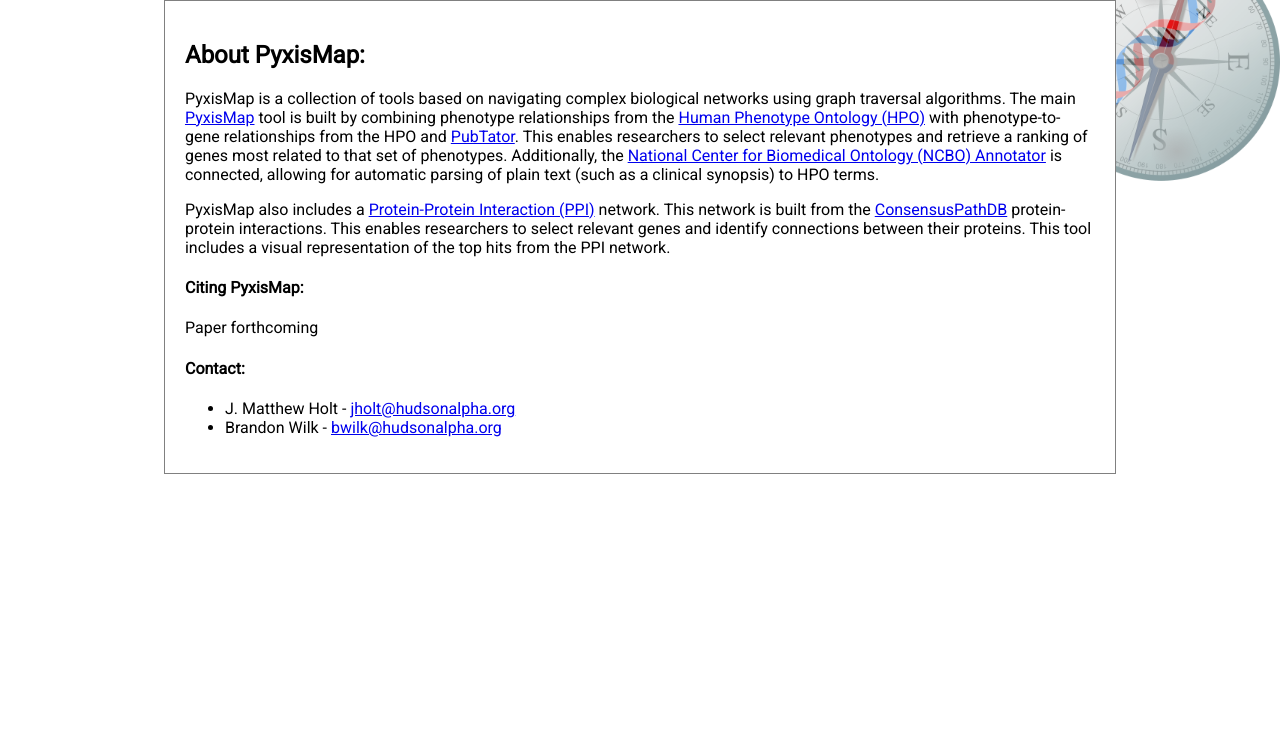
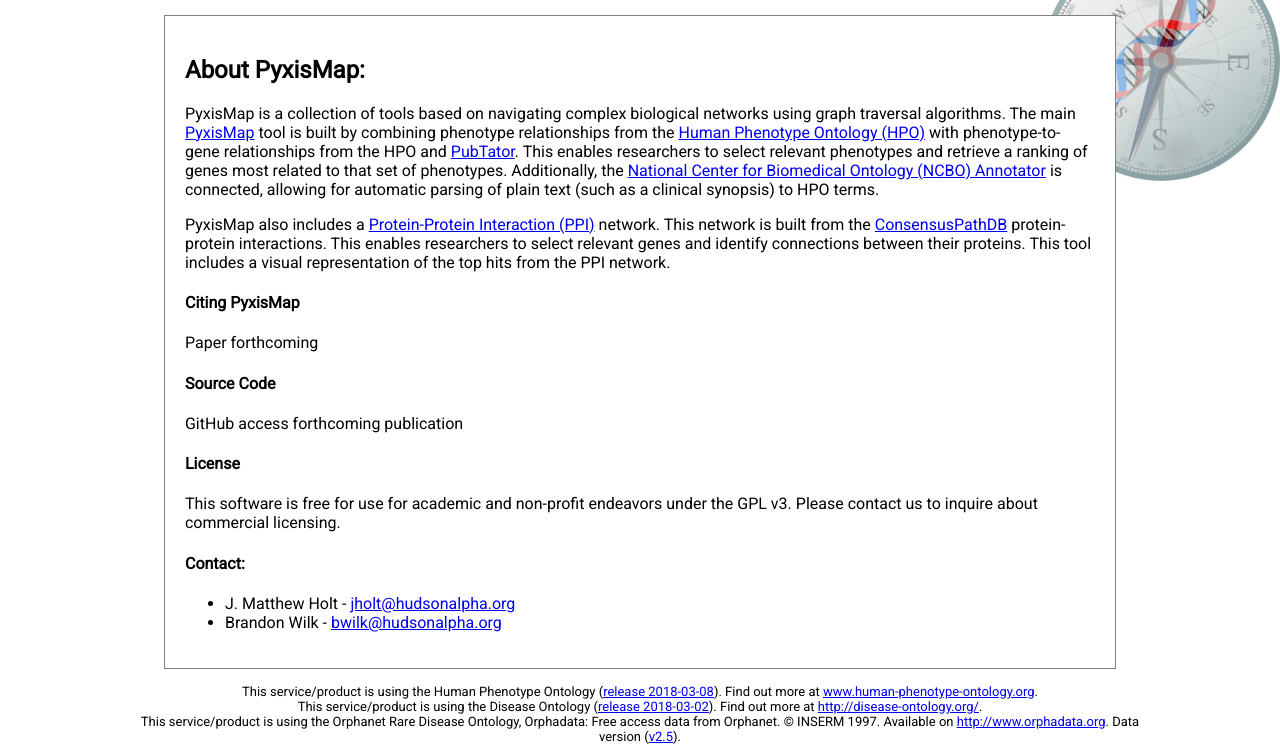
Before and after one commit to whytestalyon/LayeredGraph, a Flask app: page /about in a window 1280 px wide. Shown: the part 57-809 px from the top of the page. Before the commit the page ends 531 px from the top, so only its background shows below. Run offline with Flask 2, Linux system fonts and the light colour scheme; parts of the project's set-up code (start-up, migrations or seed data) failed here and were passed over; some libraries are stand-ins or nearby versions.

Commit message:
adding license information, copy rights and acknowledgements

```diff
--- a/static/css/main.css
+++ b/static/css/main.css
@@ -55,3 +55,14 @@ nav li a.active {
     white-space: nowrap;
     vertical-align: middle;
 }
+
+.copyright-statement {
+    width: 80%;
+    margin: auto;
+    text-align: center;
+    font-size: small;
+}
+
+footer {
+    margin-top: 15px;
+}
--- a/templates/about.html
+++ b/templates/about.html
@@ -16,12 +16,10 @@
 
             #outputarea {
                 width: 80%;
-                border: 1px;
-                border-color: gray;
-                border-style: solid;
+                border: 1px solid gray;
                 background: white;
                 padding: 20px;
-                margin: auto;
+                margin-top: 15px;
             }
         </style>
 
@@ -32,7 +30,6 @@
 
         <script>
             $(document).ready(function() {
-
             });
         </script>
     </head>
@@ -60,8 +57,15 @@
                     protein-protein interactions.  This enables researchers to select relevant genes and identify connections between their proteins.  This tool
                     includes a visual representation of the top hits from the PPI network.
                 </p>
-                <h4>Citing PyxisMap:</h4>
+
+                <h4>Citing PyxisMap</h4>
                 <p>Paper forthcoming</p>
+
+                <h4>Source Code</h4>
+                <p>GitHub access forthcoming publication</p>
+
+                <h4>License</h4>
+                <p>This software is free for use for academic and non-profit endeavors under the GPL v3. Please contact us to inquire about commercial licensing.</p>
 
                 <h4>Contact:</h4>
                 <ul>
@@ -70,6 +74,14 @@
                 </ul>
 
             </div>
+
         </div>
     </body>
+<footer>
+    <div id="license_copy_right">
+        <div class="copyright-statement" id="hpocr">This service/product is using the Human Phenotype Ontology (<a href="http://purl.obolibrary.org/obo/hp.obo" target="_blank">release 2018-03-08</a>). Find out more at <a href="http://www.human-phenotype-ontology.org" target="_blank">www.human-phenotype-ontology.org</a>.</div>
+        <div class="copyright-statement" id="docr">This service/product is using the Disease Ontology (<a href="http://purl.obolibrary.org/obo/doid.obo" target="_blank">release 2018-03-02</a>). Find out more at <a href="http://disease-ontology.org/" target="_blank">http://disease-ontology.org/</a>.</div>
+        <div class="copyright-statement" id="ordocr">This service/product is using the Orphanet Rare Disease Ontology, Orphadata: Free access data from Orphanet. © INSERM 1997. Available on <a href="http://www.orphadata.org" target="_blank">http://www.orphadata.org</a>. Data version (<a href="http://www.orphadata.org/data/ORDO/ordo_orphanet.owl.zip" target="_blank">v2.5</a>).</div>
+    </div>
+</footer>
 </html>
```
Also changed, not shown: templates/protSearch.html (+7 -0 lines), templates/textToTable.html (+9 -0 lines), README.md.
